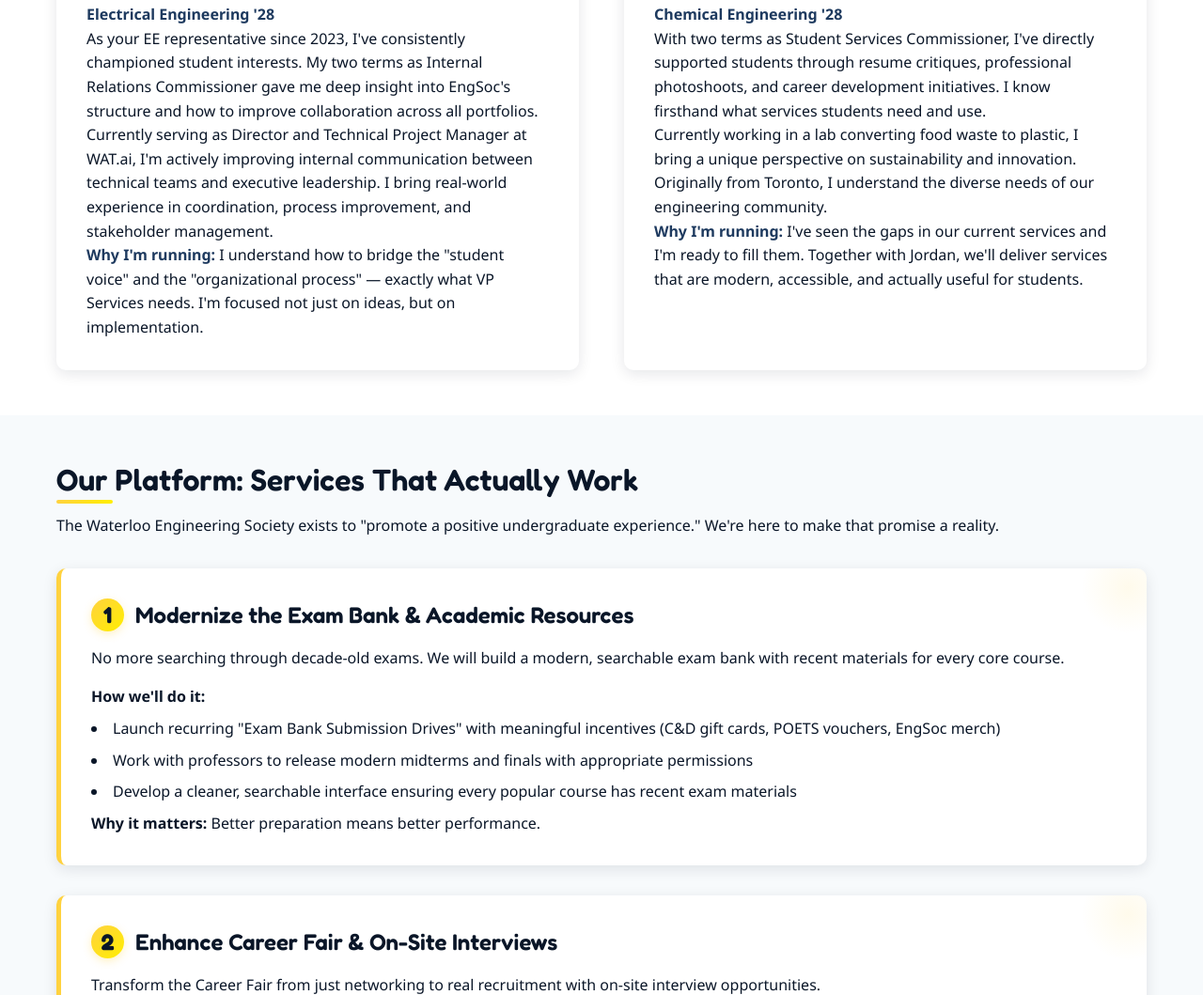
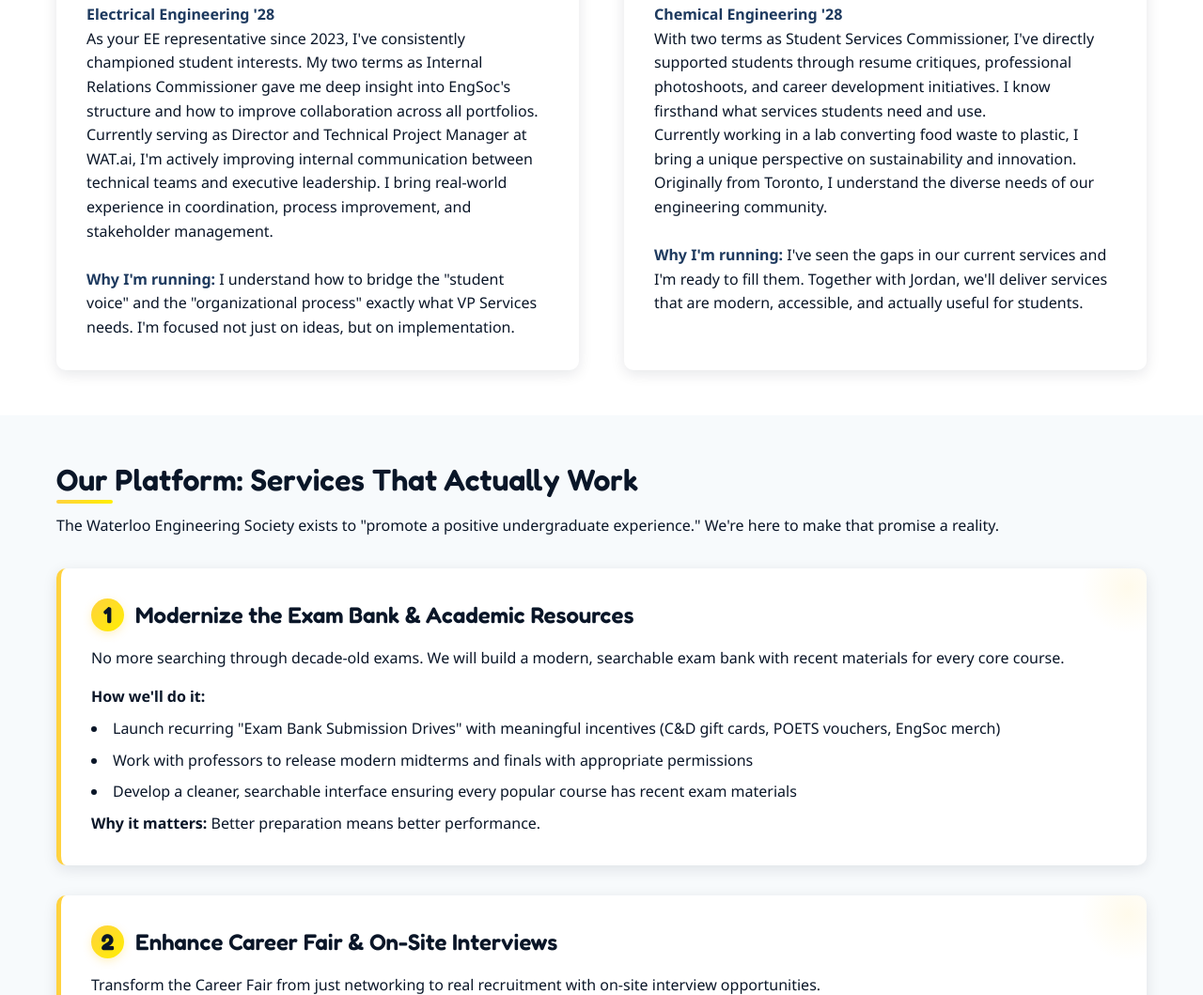
Before and after one commit to Jordan-Leis/VPS_F2025, a plain HTML site: page index.html in a window 1280 px wide. Shown: the part 993-2052 px from the top of the page at 94% size. Drawn offline with Linux system fonts and the light colour scheme.

Commit message:
Update index.html

```diff
--- a/index.html
+++ b/index.html
@@ -770,7 +770,8 @@
                     <p><strong>Electrical Engineering '28</strong></p>
                     <p>As your EE representative since 2023, I've consistently championed student interests. My two terms as Internal Relations Commissioner gave me deep insight into EngSoc's structure and how to improve collaboration across all portfolios.</p>
                     <p>Currently serving as Director and Technical Project Manager at WAT.ai, I'm actively improving internal communication between technical teams and executive leadership. I bring real-world experience in coordination, process improvement, and stakeholder management.</p>
-                    <p><strong>Why I'm running:</strong> I understand how to bridge the "student voice" and the "organizational process" — exactly what VP Services needs. I'm focused not just on ideas, but on implementation.</p>
+		    <br>
+                    <p><strong>Why I'm running:</strong> I understand how to bridge the "student voice" and the "organizational process" exactly what VP Services needs. I'm focused not just on ideas, but on implementation.</p>
                 </div>
 
                 <div class="candidate-card">
@@ -779,6 +780,7 @@
                     <p><strong>Chemical Engineering '28</strong></p>
                     <p>With two terms as Student Services Commissioner, I've directly supported students through resume critiques, professional photoshoots, and career development initiatives. I know firsthand what services students need and use.</p>
                     <p>Currently working in a lab converting food waste to plastic, I bring a unique perspective on sustainability and innovation. Originally from Toronto, I understand the diverse needs of our engineering community.</p>
+		    <br>
                     <p><strong>Why I'm running:</strong> I've seen the gaps in our current services and I'm ready to fill them. Together with Jordan, we'll deliver services that are modern, accessible, and actually useful for students.</p>
                 </div>
             </div>
```
